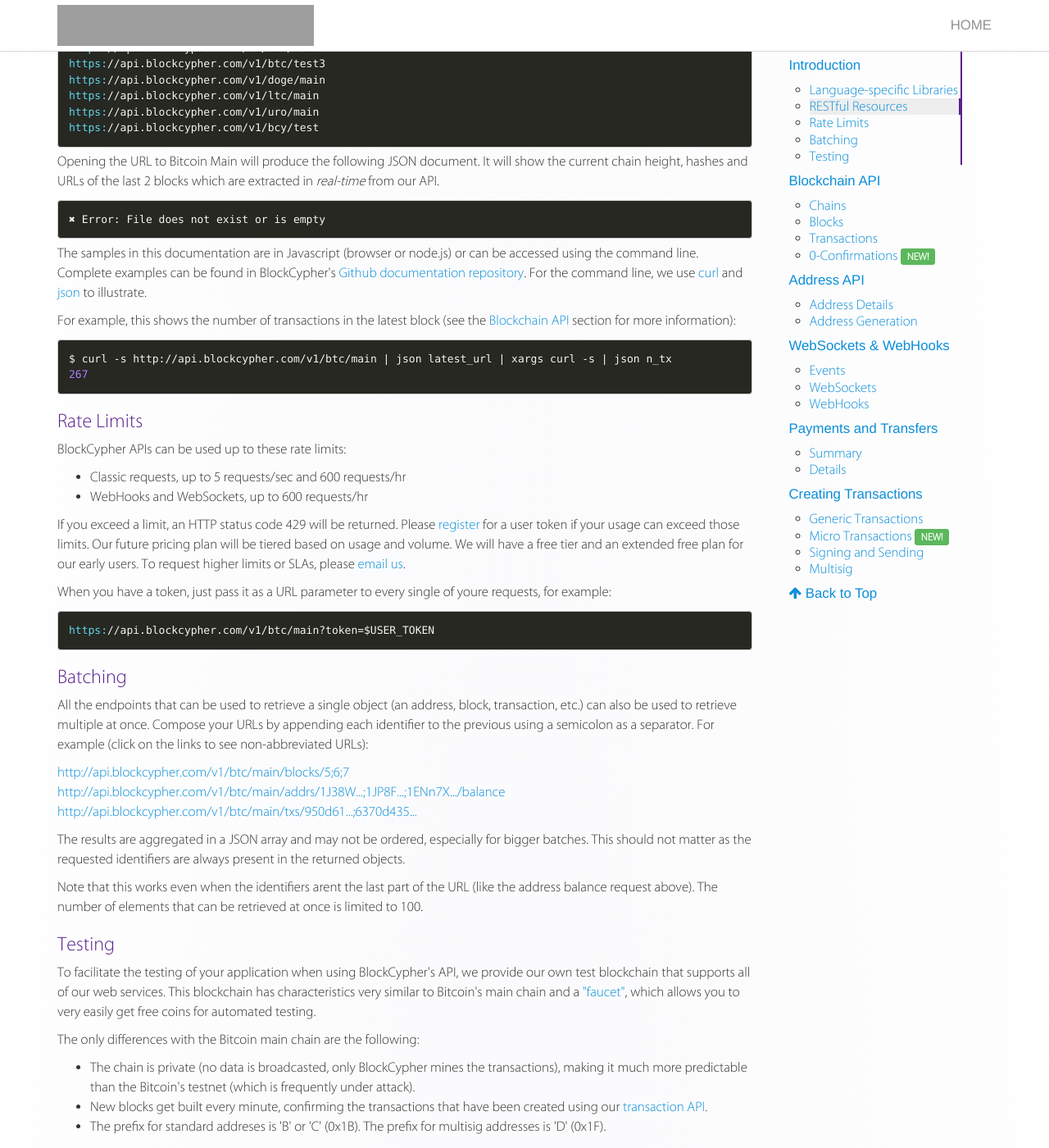
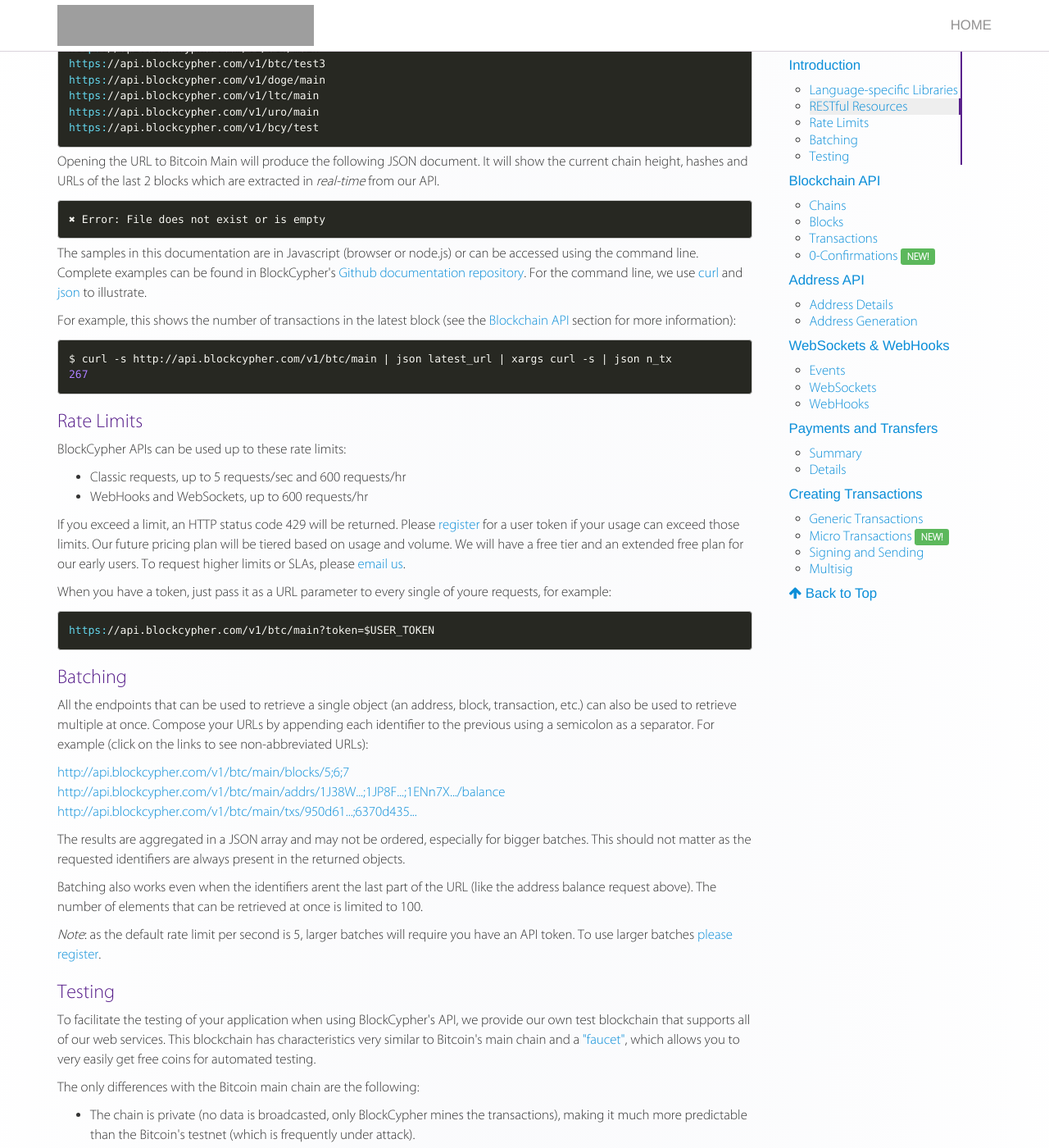
Before and after one commit to blockcypher/documentation, a Jekyll site: the page built from index.html, in a window 1280 px wide and 1400 px high, scrolled down 947 px. Shown: the whole window at 82% size. Built offline with Jekyll 4.4.1, drawn with Linux system fonts in a browser that asks for light colours; nearby versions of some CDN libraries; some web fonts are replaced.

Commit message:
Added note on rate limits in batching.

```diff
--- a/_includes/reference/intro.html
+++ b/_includes/reference/intro.html
@@ -76,7 +76,8 @@
     <a href="http://api.blockcypher.com/v1/btc/main/txs/950d61ab2f51ea877e6183c8210de1677d78e16abfd4103990c3703f17de13a7;6370d43593fc47daf9443e0773faf289c54ca0bd9b92c2e538c77a6db67b0780">http://api.blockcypher.com/v1/btc/main/txs/950d61...;6370d435...</a><br>
   </p>
   <p>The results are aggregated in a JSON array and may not be ordered, especially for bigger batches. This should not matter as the requested identifiers are always present in the returned objects.</p>
-  <p>Note that this works even when the identifiers arent the last part of the URL (like the address balance request above). The number of elements that can be retrieved at once is limited to 100. <p>
+  <p>Batching also works even when the identifiers arent the last part of the URL (like the address balance request above). The number of elements that can be retrieved at once is limited to 100. <p>
+  <p><em>Note</em>: as the default rate limit per second is 5, larger batches will require you have an API token. To use larger batches <a href="https://accounts.blockcypher.com">please register</a>.</p>
 
 <a class="title-anchor" id="testing"></a>
 <h3 class="text-purple">Testing</h3>
```
